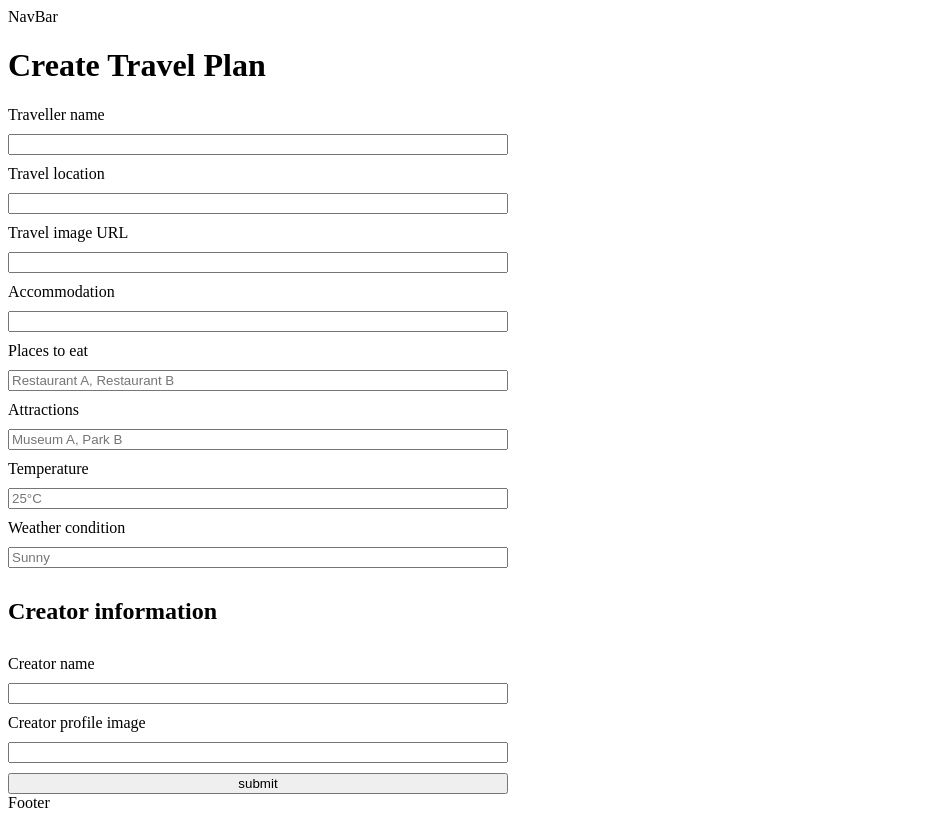
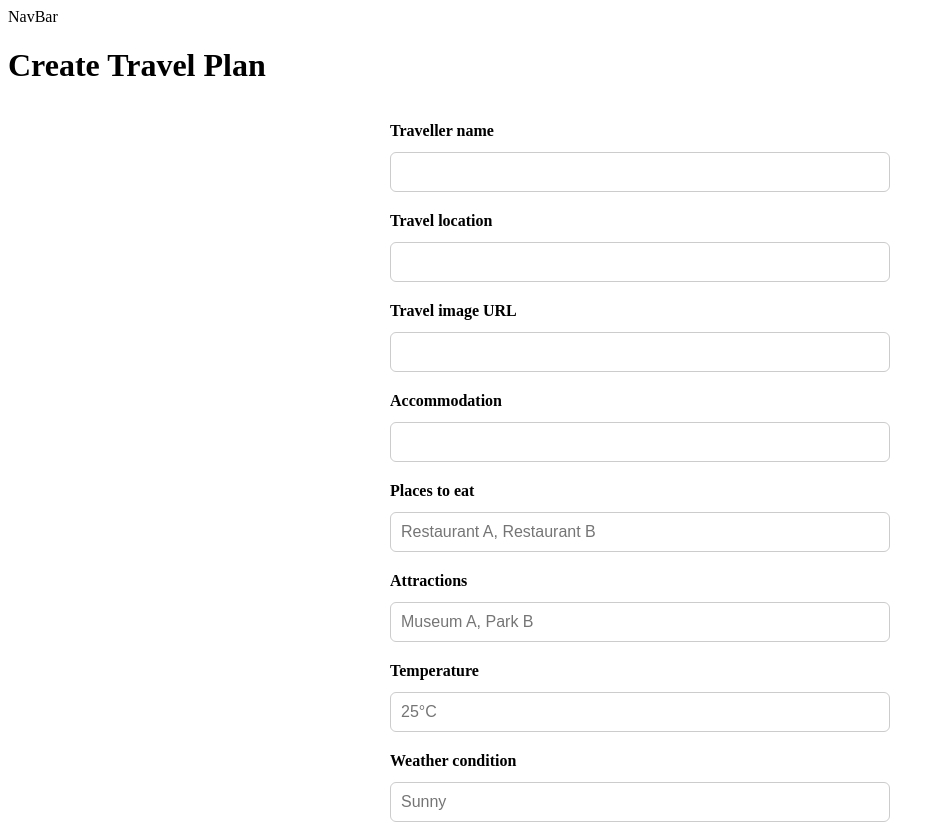
Before and after one commit to tianyi-nl/travel-app-client, a React (Vite) app: page /travelPlans/create in a window 1280 px wide. Shown: the top 824 px of the page, without its empty margins (0-945 px from the left). Built offline with nearby package versions, Linux system fonts and the light colour scheme.

Commit message:
delete function

```diff
--- a/src/Pages/CreatTravelPage.css
+++ b/src/Pages/CreatTravelPage.css
@@ -1,6 +1,26 @@
 .CreateTravelForm {
   display: flex;
   flex-direction: column;
-  gap: 10px;
+  gap: 12px;
   max-width: 500px;
+  margin: 30px auto;
 }
+
+.CreateTravelForm input {
+  padding: 10px;
+  font-size: 16px;
+  border: 1px solid #ccc;
+  border-radius: 6px;
+}
+
+.CreateTravelForm label {
+  font-weight: bold;
+  margin-top: 8px;
+}
+
+.CreateTravelForm button {
+  margin-top: 15px;
+  padding: 12px;
+  font-size: 16px;
+  cursor: pointer;
+}
--- a/src/Pages/TravelDetailsPage.jsx
+++ b/src/Pages/TravelDetailsPage.jsx
@@ -2,6 +2,7 @@ import { Link } from "react-router-dom";
 import { useParams } from "react-router-dom";
 import axios from "axios";
 import { useEffect, useState } from "react";
+import { useNavigate } from "react-router-dom";
 
 function TravelDetailsPage() {
   //console.log("traveldetailspage is running")
@@ -9,6 +10,7 @@ function TravelDetailsPage() {
 
   const [travelPlan, setTravelPlan] = useState(null);
   const [isLoading, setIsLoading] = useState(true);
+  const navigate = useNavigate()
 
   useEffect(() => {
     getData();
@@ -22,11 +24,18 @@ function TravelDetailsPage() {
 
       setTravelPlan(response.data);
       setIsLoading(false);
-    } catch (error) {
-      console.log(error);
-      setIsLoading(false);
+
+      }
+      catch (error) {
+        console.log(error);
+        setIsLoading(false);
+      }
+    };
+
+    const deleteTravel = async() =>{
+      await axios.delete(`https://travelapp-json-server.onrender.com/travelPlans/${travelId}`)
+      navigate("/")
     }
-  };
 
 
   if (isLoading) return <h3>loading....</h3>
@@ -74,6 +83,10 @@ function TravelDetailsPage() {
         Back to all travels
       </Link>
 
+      <button onClick={deleteTravel}>
+  Delete
+</button>
+
     </div>
   );
 }
```
Also changed, not shown: src/Pages/EditPage.jsx (added, +9 -0 lines).
